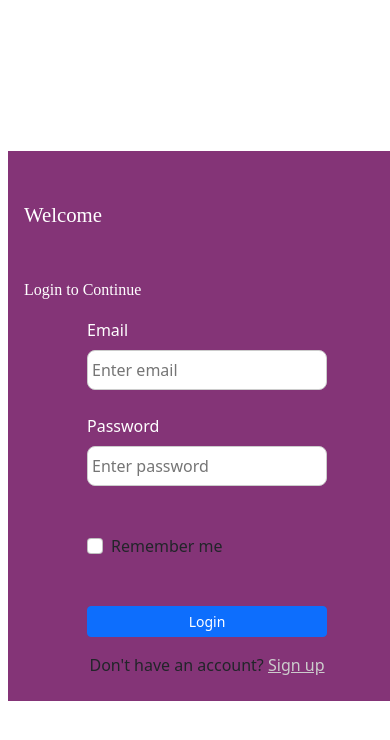
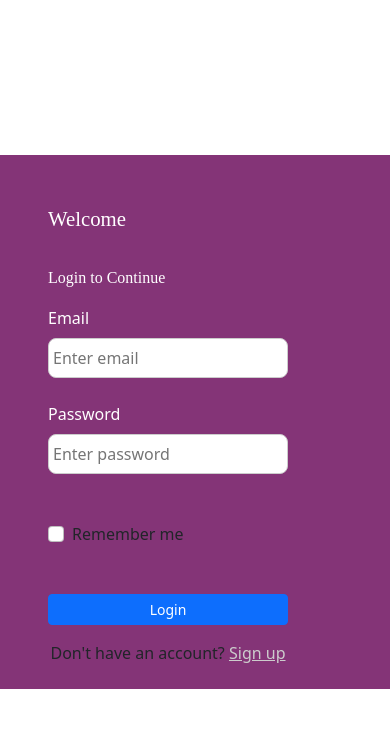
Before and after one commit to OgechukwuCSC205/Staff-Remote-App, a React (Create React App) app: page /login in a window 390 px wide. Shown: the top 740 px of the page. Built offline with nearby package versions, Linux system fonts and the light colour scheme; a web font is replaced by a local one.

Commit message:
Improved responsiveness and added a bit of things

```diff
--- a/src/components/Login/Login.css
+++ b/src/components/Login/Login.css
@@ -7,8 +7,6 @@
   color: #fff;
 } */
 
-
-
 .wrapper {
   display: flex;
   flex-direction: row;
@@ -17,18 +15,21 @@
   margin: 0;
 }
 
-.img-form{
+.img-form {
   display: none;
 }
 
-.welcome-text, .second-paragraph {
+.welcome-text,
+.second-paragraph {
   font-family: "Aclonica";
   font-style: normal;
   font-weight: 3rem;
   font-size: 1.3rem;
   color: #fff;
-  margin-left: 1rem;
-  margin-top: 3rem;
+  margin-left: 5rem;
+  margin-top: 4rem;
+
+
 
 
   /* padding: 70pt; name styles well and use hyphen */
@@ -36,33 +37,32 @@
 
 .second-paragraph {
   font-size: 1rem;
+  margin-top: 3rem;
 }
 
-.centralize-form{
+.centralize-form1 {
   display: flex;
-  justify-content: center;
   align-items: center;
   flex-direction: row;
-  margin-left: 1rem;
+  margin-left: 5rem;
 }
 
-.form-label{
+.form-label {
   display: block;
   color: #fff;
   font-size: 1rem;
 }
 
-.form-input{
+.form-input {
   text-indent: 2px;
   outline: none;
   width: 27rem;
   height: 2.5rem;
-  border-radius: .5rem;
+  border-radius: 0.5rem;
   border: 1px solid #ccc;
-
 }
 
-.form-input:focus{
+.form-input:focus {
   border: none;
 }
 /* .input {
@@ -79,24 +79,23 @@
   font-size: 14px;
 }
 
-.sign-link{
+.sign-link {
   text-decoration: underline;
   color: #ccc;
 }
 
-.sign-link:hover{
+.sign-link:hover {
   color: yellow;
 }
 
-.move1{
-  margin-left: .5rem;
-  margin-top: .5rem;
+.move1 {
+  /* margin-left: 0.5rem;
+  margin-top: 0.5rem; */
   background-color: #843477;
   width: 100%;
 }
 
-
-.center{
+.center {
   text-align: center;
 }
 
@@ -123,69 +122,106 @@
   color: black;
 }
 
-.img2-form{
+.img2-form {
   display: none;
 }
 
-@media (min-width:1000px) {
+/*media query */
+
+@media (min-width: 1000px) {
   .img-form {
-    display:block;
+    display: block;
   }
 
-  .img2-form{
+  .img2-form {
     display: block;
     /* justify-content: flex-end; */
     /* margin-left: 60pt; */
     padding: 15pt;
     padding-top: 20pt;
-
-
+  }
+  /* .move1 {
+    /* margin-left: 3.5rem;
+     margin-top: 4rem;
+  } */
 }
 
-  .move1{
-     /* margin-left: 3.5rem;
-     margin-top: 4rem;  */
-  }
-
-
-
-}
-
-@media (min-width:401px) and (max-width:600px) {
+@media (min-width: 401px) and (max-width: 600px) {
   .wrapper {
     justify-content: space-between;
     align-items: center;
   }
   .form-input {
-   width:20rem;
+    width: 20rem;
   }
 
+  .welcome-text,
+.second-paragraph {
+
+  margin-top: 3rem;
+  margin-left: 3rem;
 }
 
-@media (min-width:601px) and (max-width:999px){
+.second-paragraph {
+  margin-top: 2rem;
+}
+
+.centralize-form1{
+  margin-left: 3rem;
+}
+}
+
+@media (min-width: 601px) and (max-width: 999px) {
   .wrapper {
     justify-content: center;
     align-items: center;
   }
   .form-input {
-   width:27rem;
+    width: 27rem;
   }
 
-  .move1{
+  /* .move1 {
     /* margin-left: 3.5rem;
-     margin-top: 3.5rem;  */
+     margin-top: 3.5rem;
+  } */
+
+  .welcome-text,
+.second-paragraph {
+
+  margin-top: 3rem;
+  margin-left: 3rem;
 }
 
+.second-paragraph {
+  margin-top: 2rem;
 }
 
-@media (max-width:400px) {
+.centralize-form1{
+  margin-left: 3rem;
+}
+}
+
+@media (max-width: 400px) {
   .wrapper {
     justify-content: center;
     align-items: center;
-
   }
   .form-input {
-   width:15rem;
+    width: 15rem;
   }
 
+  .welcome-text,
+.second-paragraph {
+
+  margin-top: 3rem;
+  margin-left: 3rem;
 }
+
+.second-paragraph {
+  margin-top: 2rem;
+}
+
+.centralize-form1{
+  margin-left: 3rem;
+}
+}
--- a/src/components/Login/Login.js
+++ b/src/components/Login/Login.js
@@ -70,7 +70,7 @@ const Login = () => {
       <div className="move1">
         <p className="welcome-text">Welcome</p>
         <p className="second-paragraph">Login to Continue</p>
-        <form className="centralize-form">
+        <form className="centralize-form1">
           <div>
             <div>
               <label htmlFor="email" className="form-label">
--- a/src/components/Registration/Registration.css
+++ b/src/components/Registration/Registration.css
@@ -10,9 +10,9 @@
 .reg-wrapper {
   display: flex;
   flex-direction: row;
-  background-color: hsl(213, 10%, 78%);
   height: 100vh;
-
+  padding: 0;
+  margin: 0;
 }
 
 .img-form1 {
@@ -26,7 +26,8 @@
   font-weight: 3rem;
   font-size: 1.3rem;
   color: #000000;
-  margin-top: 0.2rem;
+  margin-left: 5rem;
+  margin-top: 4rem;
 
   /* padding: 70pt; name styles well and use hyphen */
 }
@@ -38,10 +39,9 @@
 
 .centralize-form {
   display: flex;
-  justify-content: center;
   align-items: center;
   flex-direction: row;
-  margin-left: 1rem;
+  margin-left: 5rem;
 }
 
 .form-label1 {
@@ -86,8 +86,8 @@
 }
 
 .move {
-  margin-left: 0.5rem;
-  margin-top: 0.5rem;
+  background-color: hsl(213, 10%, 78%);
+  width: 100%;
 }
 
 .center {
@@ -129,18 +129,17 @@
     display: block;
   }
 
-  .move {
-    margin-left: 3.5rem;
+  /* .move {
+    /* margin-left: 3.5rem;
     margin-top: 5.5rem;
-  }
+  } */
 
   .img3-form {
-    display: block;
+    display: none;
     /* justify-content: flex-end; */
     /* margin-left: 60pt; */
     padding: 15pt;
     padding-top: 10pt;
-    padding-right: 10pt;
   }
 }
 
@@ -153,6 +152,16 @@
   .form-input1 {
     width: 20rem;
   }
+
+  .register-text,
+.second-text {
+  margin-top: 3rem;
+  margin-left: 3rem;
+}
+
+.centralize-form{
+  margin-left: 3rem;
+}
 }
 
 @media (min-width: 601px) and (max-width: 999px) {
@@ -164,10 +173,20 @@
     width: 27rem;
   }
 
-  .move {
+  /* .move {
     margin-left: 3.5rem;
     margin-top: 3.5rem;
-  }
+  } */
+
+  .register-text,
+.second-text {
+  margin-top: 3rem;
+  margin-left: 3rem;
+}
+
+.centralize-form{
+  margin-left: 3rem;
+}
 }
 
 @media (max-width: 400px) {
@@ -178,4 +197,14 @@
   .form-input1 {
     width: 15rem;
   }
+
+  .register-text,
+.second-text {
+  margin-top: 3rem;
+  margin-left: 3rem;
 }
+
+.centralize-form{
+  margin-left: 3rem;
+}
+}
--- a/src/components/Registration/Registration.js
+++ b/src/components/Registration/Registration.js
@@ -23,14 +23,14 @@ const Registration = () => {
 
   return (
     <section className="reg-wrapper">
-      <img className="img-form1" alt="" src={RegForm} lazy />
+      <img className="img-form1" alt="" src={RegForm} />
 
       <div className="move">
         <p className="register-text">Register your Account</p>
         <p className="second-text">
           Fill the details below to register account
         </p>
-        <form className="central-form">
+        <form className="centralize-form">
           <div>
             <div>
               <label htmlFor="department" className="form-label1 mt-4">
```
Lines whose indentation alone changed are shown as unchanged.
